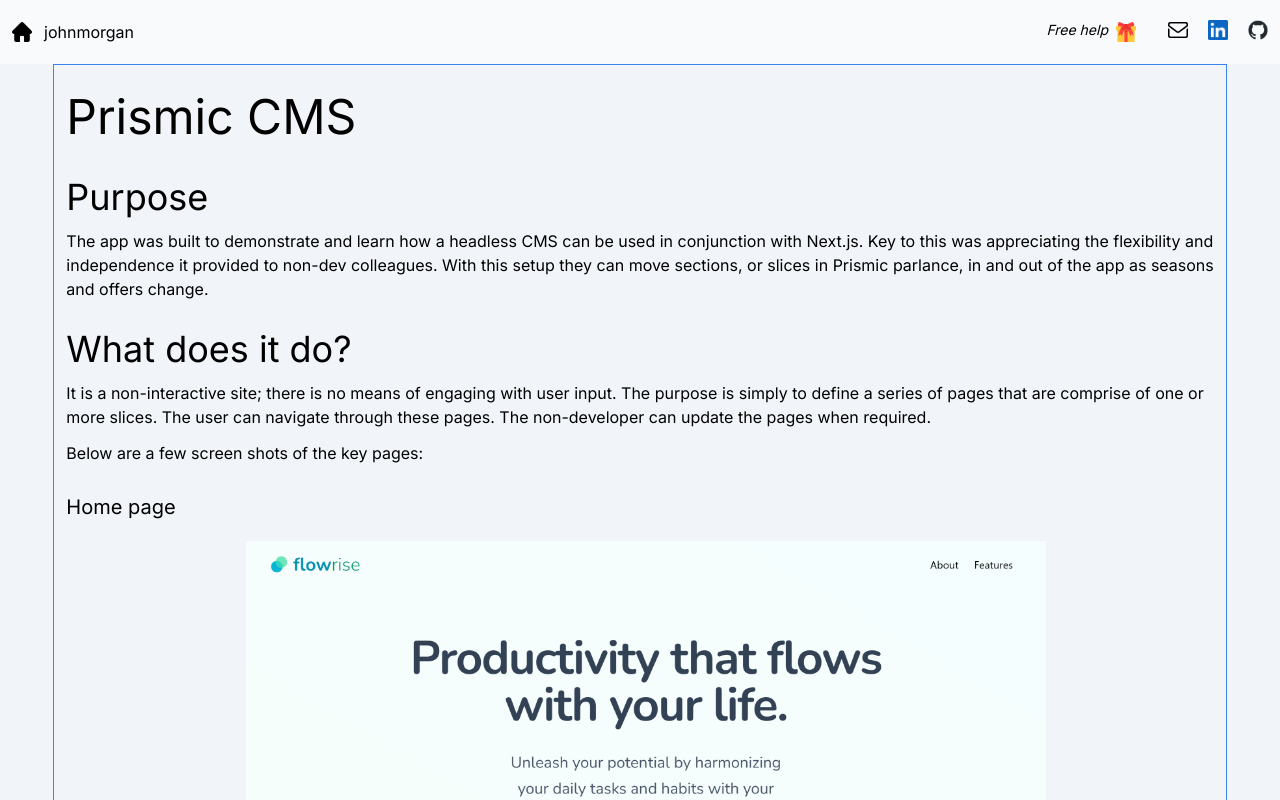
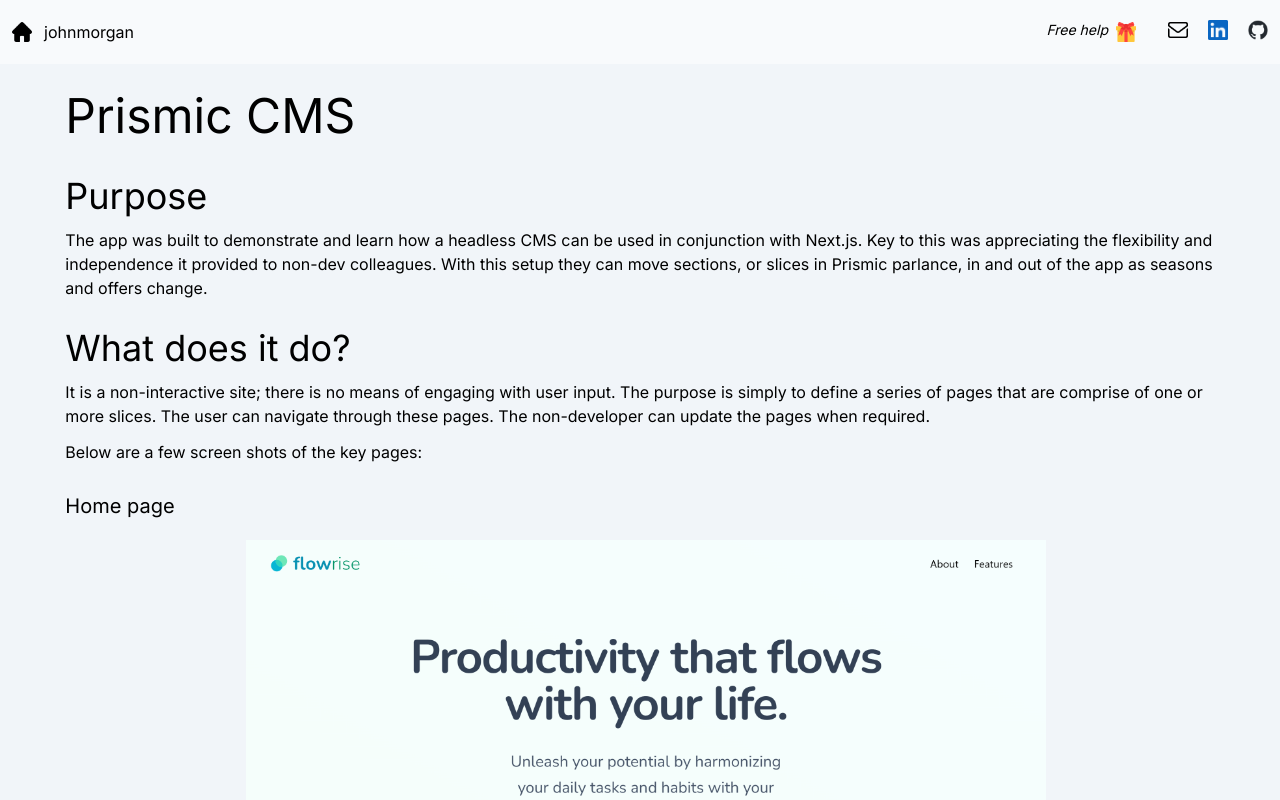
Before and after one commit to johnhm22/iamjohn, a Next.js app: page /projects/prismic in a window 1280 px wide. Shown: the top 800 px of the page. Built offline with nearby package versions, Linux system fonts and the light colour scheme.

Commit message:
Removing redundant border

```diff
--- a/app/projects/prismic/page.tsx
+++ b/app/projects/prismic/page.tsx
@@ -7,7 +7,7 @@
   return (
     <>
       <section className="flex justify-center">
-        <div className="w-11/12 pl-3 border border-blue-500 min-h-max">
+        <div className="w-11/12 pl-3 min-h-max">
           <h1 className="pt-7 text-5xl mb-9 font-normal">Prismic CMS</h1>
           <div className="mb-7 ">
             <p className="text-4xl">Purpose</p>
@@ -23,7 +23,10 @@
           <div className="mb-12">
             <p className="text-4xl">What does it do?</p>
             <p className="my-3">
-           It is a non-interactive site; there is no means of engaging with user input. The purpose is simply to define a series of pages that are comprise of one or more slices. The user can navigate through these pages. The non-developer can update the pages when required.
+              It is a non-interactive site; there is no means of engaging with
+              user input. The purpose is simply to define a series of pages that
+              are comprise of one or more slices. The user can navigate through
+              these pages. The non-developer can update the pages when required.
             </p>
 
             <p className="mb-7">
@@ -82,7 +85,14 @@
           </div>
           <p className="text-4xl my-3">Lessons learnt</p>
           <p className="mb-7">
-            This was the first venture into coding with a CMS and Next.js. Being used to developing in Next.js, it was, at first, tricky to understand how Prismic fitted in. However, after some practice it seemed logical. It was applied to a later project, a case study for a property rental business. Here difficulties were found when trying to enable front-end sorting of properties. To overcome this, a PostgreSQL database was introduced to store links to property photos held in the Prismic media library.
+            This was the first venture into coding with a CMS and Next.js. Being
+            used to developing in Next.js, it was, at first, tricky to
+            understand how Prismic fitted in. However, after some practice it
+            seemed logical. It was applied to a later project, a case study for
+            a property rental business. Here difficulties were found when trying
+            to enable front-end sorting of properties. To overcome this, a
+            PostgreSQL database was introduced to store links to property photos
+            held in the Prismic media library.
           </p>
           <div className="flex justify-end gap-3 pb-3 pr-3 font-medium">
             <Link
```
